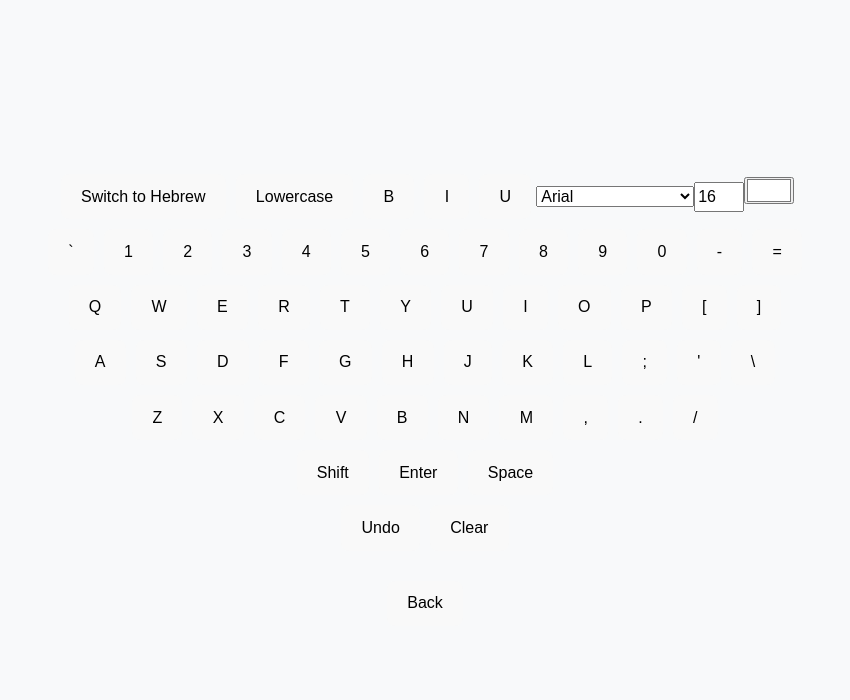
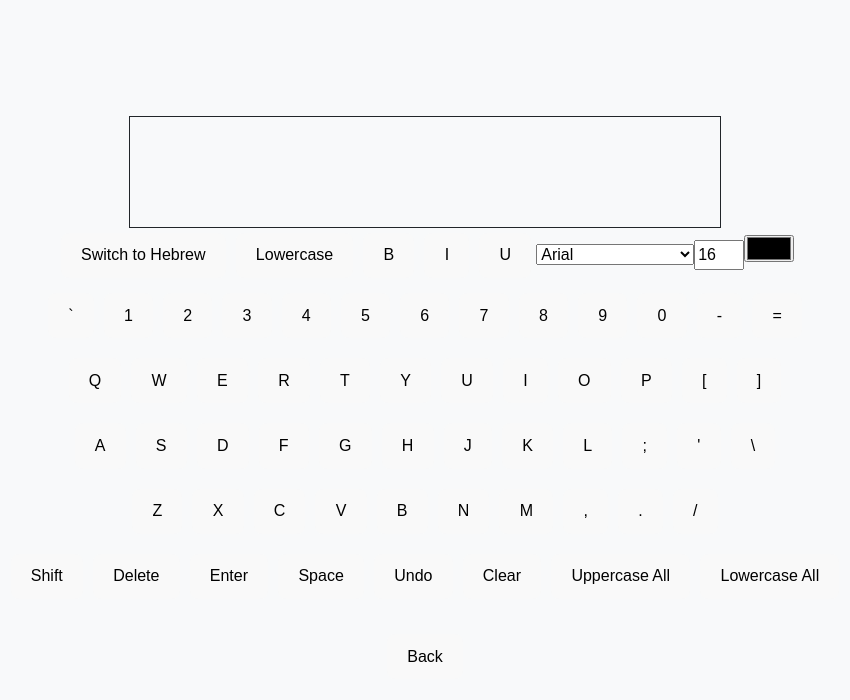
Before and after one commit to liav2002/FSWD_PR4_0871_8442, a React (Vite) app: page / in a window 1280 px wide. Both pictures are taken after a click on the button "Text Editor". Shown: the top 700 px of the page, without its empty margins (215-1065 px from the left). Built offline with nearby package versions, Linux system fonts and the light colour scheme.

Commit message:
add functionality

```diff
--- a/src/components/textEditorComponents/Keyboard.jsx
+++ b/src/components/textEditorComponents/Keyboard.jsx
@@ -1,5 +1,5 @@
 import React, { useState } from "react";
-import "./css_modules/Keyboard.module.css";
+import "./css_modules/Keyboard.css";
 
 const specialKeys = "~!@#$%^&*()_+".split("");
 const numberKeys = "`1234567890-=".split("");
@@ -59,11 +59,14 @@ function Keyboard({ onKeyPress, isEnglish, isUpperCase }) {
           >
             Shift
           </button>
+          <button onClick={() => handleKeyPress("delete")}>Delete</button>
           <button onClick={() => handleKeyPress("\n")}>Enter</button>
           <button onClick={() => handleKeyPress(" ")}>Space</button>
           <br />
           <button onClick={() => handleKeyPress("undo")}>Undo</button>
           <button onClick={() => handleKeyPress("clear")}>Clear</button>
+          <button onClick={() => handleKeyPress("uppercase")}>Uppercase All</button>
+          <button onClick={() => handleKeyPress("lowercase")}>Lowercase All</button>
         </div>
       </div>
     </div>
--- a/src/components/textEditorComponents/TextArea.jsx
+++ b/src/components/textEditorComponents/TextArea.jsx
@@ -1,8 +1,8 @@
-
+import './css_modules/TextArea.css';
 function TextArea({ content}){
 
   return (
-    <div>
+    <div className="TextArea">
       {content.map((item, index) =>
         <span key={index} style={{
           color: item.color,
--- a/src/components/textEditorComponents/TextEditor.jsx
+++ b/src/components/textEditorComponents/TextEditor.jsx
@@ -2,7 +2,7 @@ import React, { useState } from 'react';
 import Keyboard from './Keyboard';
 import TextArea from './TextArea';
 import Toolbar from './Toolbar';
-import './css_modules/TextEditor.module.css';
+import './css_modules/TextEditor.css';
 
 function TextEditor() {
   const [content, setContent] = useState([]);
@@ -16,12 +16,11 @@ function TextEditor() {
   const [isUnderline, setIsUnderline] = useState(false);
   const [selectedFont, setSelectedFont] = useState('Arial');
   const [selectedFontSize, setSelectedFontSize] = useState(16);
-  const [selectedColor, setSelectedColor] = useState('#FFFFFF'); //white
+  const [selectedColor, setSelectedColor] = useState('#000000'); //white
 
 
 
   function keyPressHandler(key) {
-    console.log(key);
 
     const newContent = {
         value: key,
@@ -37,18 +36,27 @@ function TextEditor() {
         if (history.length > 0) {
             setContent(history[history.length - 1]);
         }
-        //setContent(content.slice(0, -1));
     } else if (key === 'clear') {
         setHistory(prevHistory => [...prevHistory, content]);
         setContent([]);
-    } else {
+    } else if (key === 'delete') {
+        setHistory(prevHistory => [...prevHistory, content]);
+        setContent(content.slice(0, -1));
+    } else if (key === 'uppercase') {
+      setHistory(prevHistory => [...prevHistory, content]);
+      setContent(c => c.map(item => ({...item, value: item.value.toUpperCase()})));
+    } else if (key === 'lowercase') {
+      setHistory(prevHistory => [...prevHistory, content]);
+      setContent(c => c.map(item => ({...item, value: item.value.toLowerCase()})));
+    }
+     else {
         setHistory(prevHistory => [...prevHistory, content]);
         setContent(prevContent => [...prevContent, newContent]);
     }
   }
 
   return (
-    <div className="App">
+    <div className="TextEditor">
       <TextArea content={content}/>
       <Toolbar
         isEnglish={isEnglish}
--- /dev/null
+++ b/src/components/textEditorComponents/css_modules/TextArea.css
@@ -0,0 +1,8 @@
+.TextArea{
+    height: 7rem;
+    width: 37em;
+    margin: auto;
+    overflow-y: auto;
+    overflow-wrap: break-word;
+    border: 1px solid;
+}
--- a/src/components/textEditorComponents/css_modules/TextEditor.module.css
+++ b/src/components/textEditorComponents/css_modules/TextEditor.css
@@ -1,4 +1,4 @@
-.App {
+.TextEditor {
     font-family: sans-serif;
     text-align: center;
     margin: 20px;
```
Also changed, not shown: src/components/textEditorComponents/css_modules/Keyboard.css (renamed from src/components/textEditorComponents/css_modules/Keyboard.module.css).
